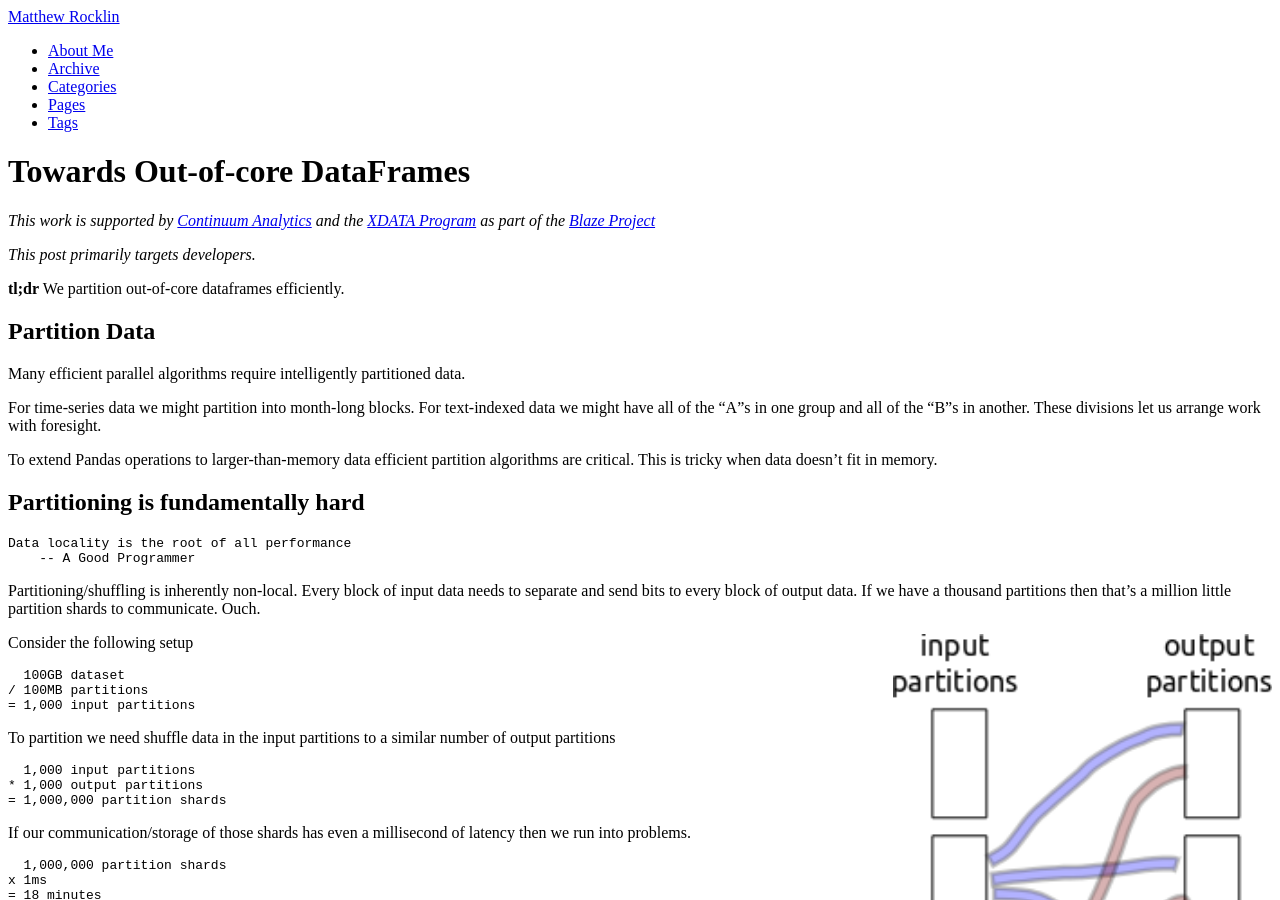
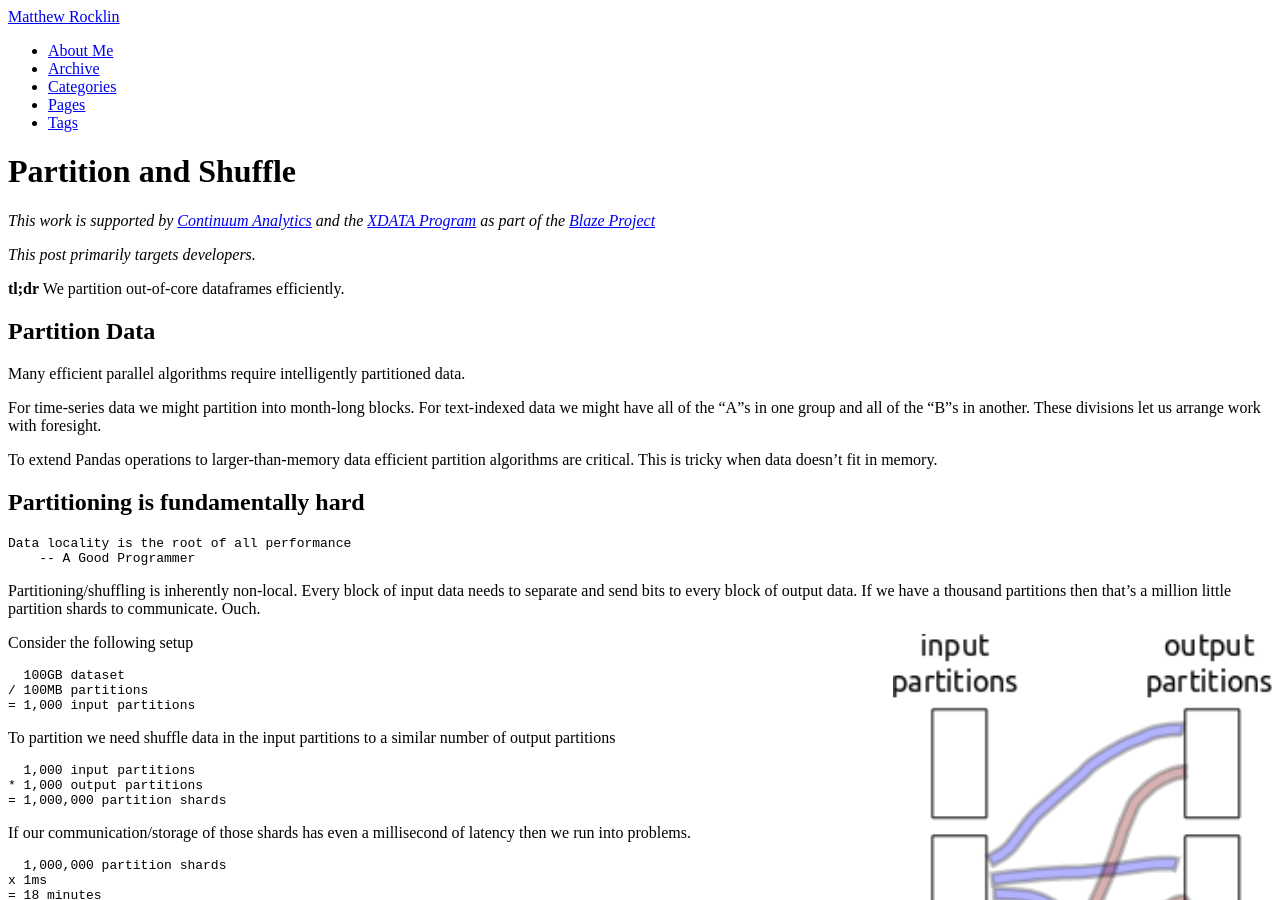
Before and after one commit to besyskymnbk/blog, a Jekyll site: the page built from _posts/work/2015-03-25-Partition-and-Shuffle.md, in a window 1280 px wide and 900 px high. Built offline with Jekyll 4.4.1, drawn with Linux system fonts in a browser that asks for light colours; comment, search, counter and statistics services are not loaded.

Commit message:
partition is live

```diff
--- a/_posts/work/2015-03-25-Towards-OOC-Partitioned-Frame.md
+++ b/_posts/work/2015-03-25-Partition-and-Shuffle.md
@@ -1,8 +1,7 @@
 ---
 layout: post
-title: Towards Out-of-core DataFrames
+title: Partition and Shuffle
 category : work
-draft: true
 tags : [scipy, Python, Programming, Blaze, dask]
 ---
 {% include JB/setup %}
```
